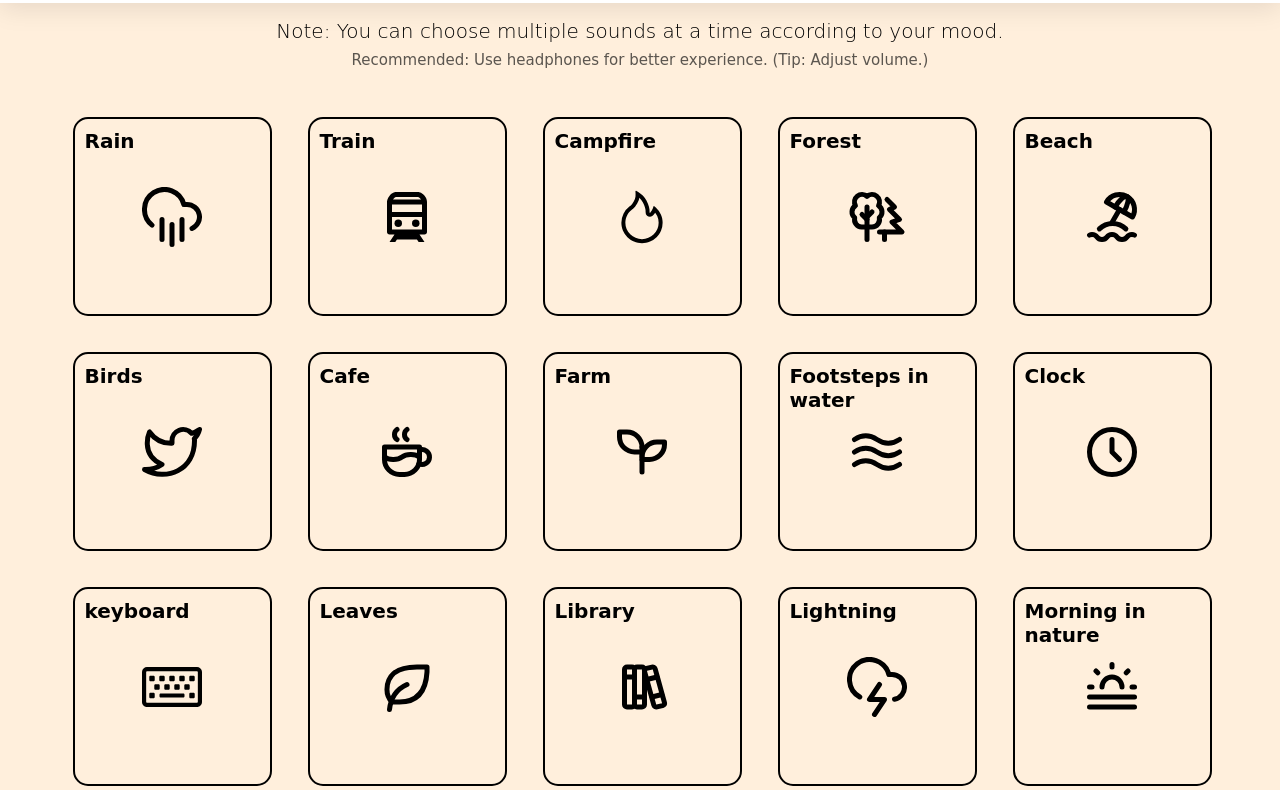
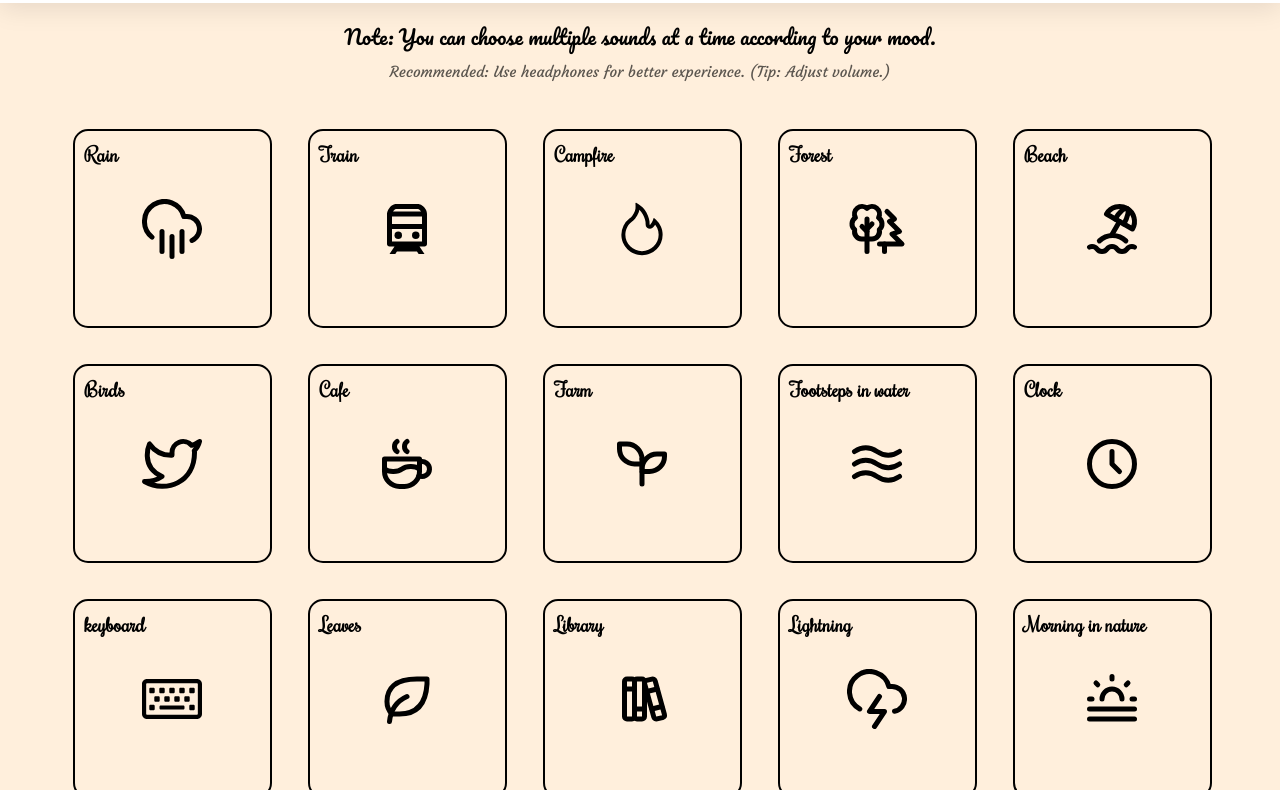
Before and after one commit to adnan1998/relaxed, a plain HTML site: page index.html in a window 1280 px wide. Shown: the part 93-883 px from the top of the page. Drawn offline with Linux system fonts and the light colour scheme; a web font is replaced by a local one.

Commit message:
Update style.css

```diff
--- a/style.css
+++ b/style.css
@@ -1,11 +1,11 @@
-/* @import url("https://fonts.googleapis.com/css2?family=Great+Vibes&display=swap");
+@import url("https://fonts.googleapis.com/css2?family=Great+Vibes&display=swap");
 @import url("https://fonts.googleapis.com/css2?family=Sacramento&display=swap");
 @import url("https://fonts.googleapis.com/css2?family=Rochester&display=swap");
 @import url("https://fonts.googleapis.com/css2?family=Courgette&display=swap");
 @import url("https://fonts.googleapis.com/css2?family=Allura&display=swap");
 @import url("https://fonts.googleapis.com/css2?family=Rouge+Script&display=swap");
 @import url('https://fonts.googleapis.com/css2?family=Pacifico&display=swap');
-@import url('https://fonts.googleapis.com/css2?family=JetBrains+Mono:wght@300;400&display=swap'); */
+@import url('https://fonts.googleapis.com/css2?family=JetBrains+Mono:wght@300;400&display=swap');
 
 * {
   margin: 0;
```
